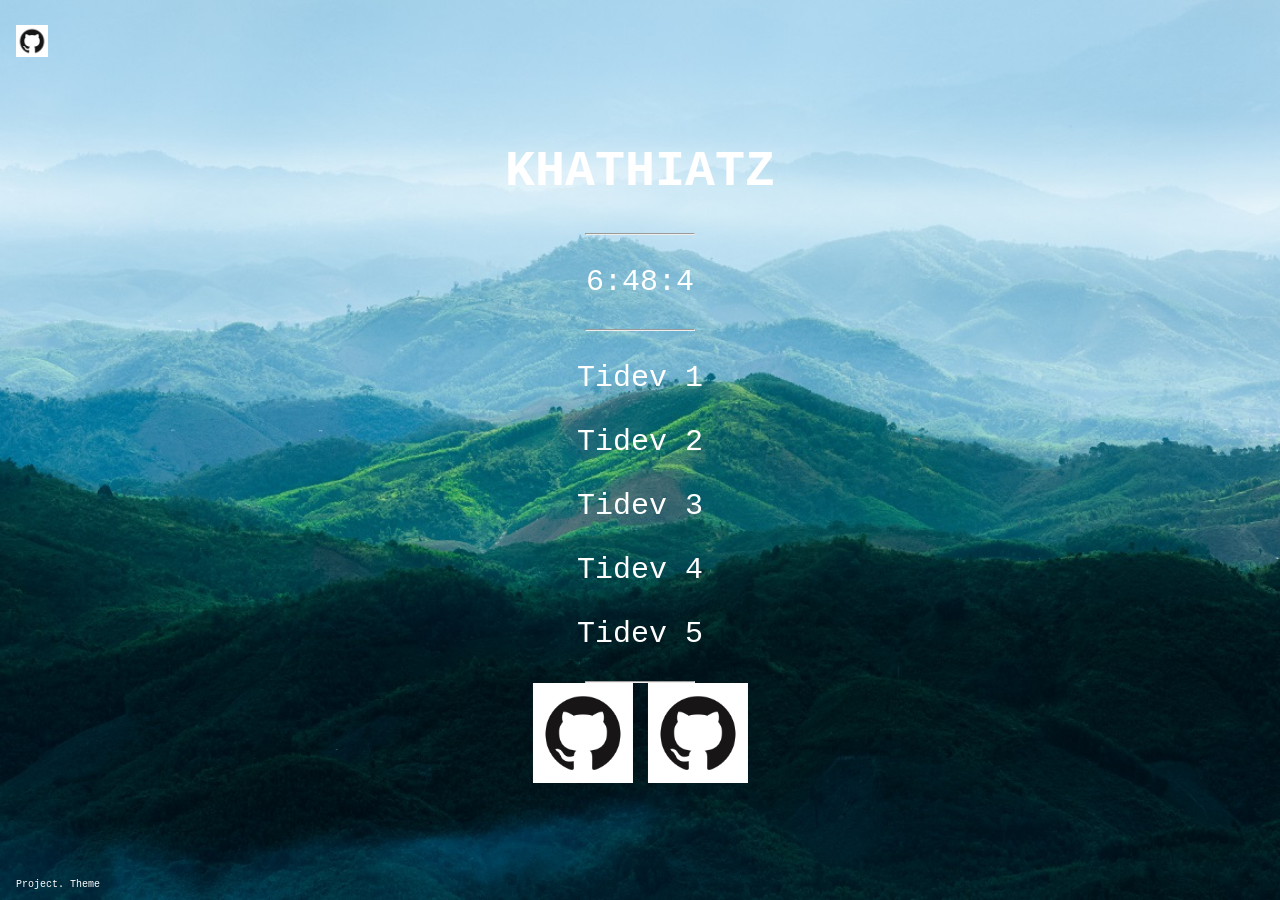
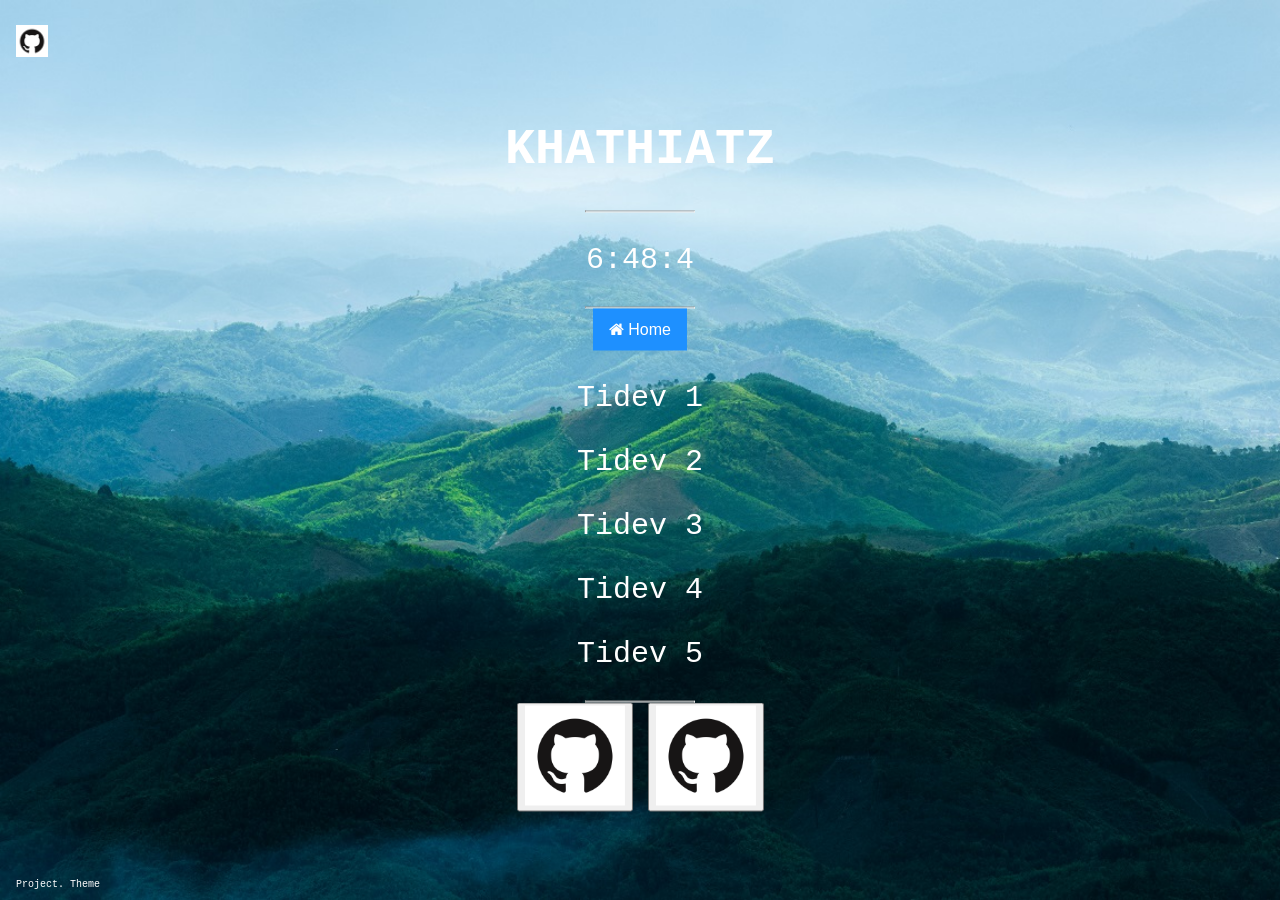
Before and after one commit to khathiatz/khathiatz.github.io, a Jekyll site: the page index.html, which Jekyll copies as it is, in a window 1280 px wide. Built offline with Jekyll 4.4.1, drawn with Linux system fonts in a browser that asks for light colours.

Commit message:
Update index.html

```diff
--- a/index.html
+++ b/index.html
@@ -1,6 +1,8 @@
 <!DOCTYPE html>
 <html>
 <title>khathiatz</title>
+<!-- Add icon library -->
+<link rel="stylesheet" href="https://cdnjs.cloudflare.com/ajax/libs/font-awesome/4.7.0/css/font-awesome.min.css">
 
 <style>
 body, html {
@@ -67,13 +69,19 @@ a:active {
 }
 
 /* Nút bấm */
-.image-btn{
-  background: none;
-  border: none;
-  padding: 0;
+/* Style buttons */
+.btn {
+  background-color: DodgerBlue; /* Blue background */
+  border: none; /* Remove borders */
+  color: white; /* White text */
+  padding: 12px 16px; /* Some padding */
+  font-size: 16px; /* Set a font size */
+  cursor: pointer; /* Mouse pointer on hover */
 }
-.image-btn img{
-  display: block; /* to remove extra space below image */
+
+/* Darker background on mouse-over */
+.btn:hover {
+  background-color: RoyalBlue;
 }
 </style>
 
@@ -94,6 +102,7 @@ a:active {
     <hr>
     <p id="clock_time" style="font-size:30px"></p>
     <hr>
+    <button class="btn"><i class="fa fa-home"></i> Home</button>
     <p style="font-size:30px"> <a href="https://khathiatz.github.io/tidev">Tidev 1</a></p>
     <p style="font-size:30px"> <a href="https://khathiatz.github.io/tidev">Tidev 2</a></p>
     <p style="font-size:30px"> <a href="https://khathiatz.github.io/tidev">Tidev 3</a></p>
```
